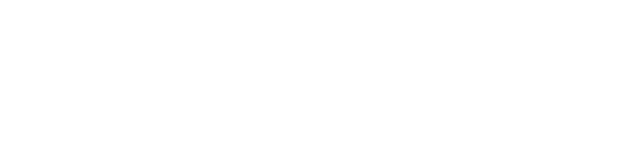
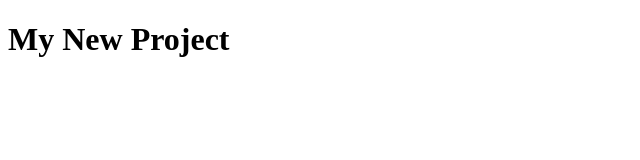
Before and after one commit to purotu/dd_project, a plain HTML site: page index.html in a window 1280 px wide. Shown: the whole page, without its empty margins (0-640 px from the left). Drawn offline with Linux system fonts and the light colour scheme.

Commit message:
Some changes

```diff
--- a/css/my_styles.css
+++ b/css/my_styles.css
@@ -1 +1,4 @@
 /* My styles */
+body {
+    background-color: aquamarine;
+}
--- a/index.html
+++ b/index.html
@@ -3,9 +3,9 @@
 <head>
     <meta charset="UTF-8">
     <meta name="viewport" content="width=device-width, initial-scale=1.0">
-    <title>Document</title>
+    <title>My New Project</title>
 </head>
 <body>
-
+    <h1>My New Project</h1>
 </body>
 </html>
```
Also changed, not shown: 1 other file.
